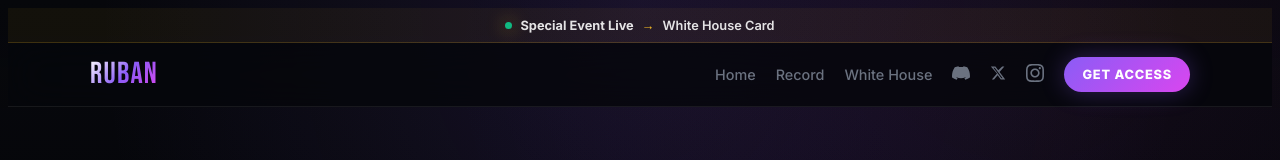
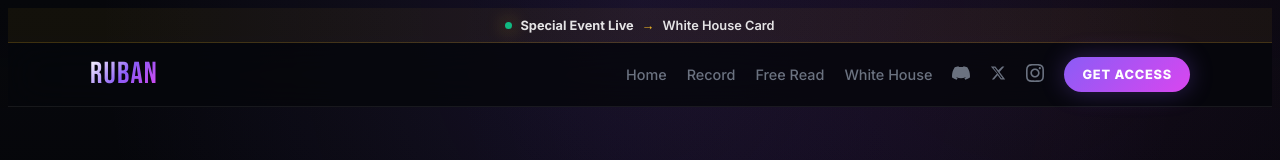
Before and after one commit to hi22609/UFC-Ruban, a Next.js app in the folder ruban-frontend/: page / in a window 1280 px wide. Shown: the top 160 px of the page. Built offline with nearby package versions, Linux system fonts and the light colour scheme.

Commit message:
Add free read to public nav

```diff
--- a/ruban-frontend/app/layout.tsx
+++ b/ruban-frontend/app/layout.tsx
@@ -72,6 +72,9 @@ export default function RootLayout({ children }: { children: React.ReactNode })
               <Link href="/track-record" className="nav-link">
                 Record
               </Link>
+              <Link href="/#free-pick" className="nav-link">
+                Free Read
+              </Link>
               <Link href="/whitehouse" className="nav-link">
                 White House
               </Link>
@@ -131,6 +134,9 @@ export default function RootLayout({ children }: { children: React.ReactNode })
                 <Link href="/track-record" style={{ color: 'var(--muted)' }}>
                   Record
                 </Link>
+                <Link href="/#free-pick" style={{ color: 'var(--muted)' }}>
+                  Free Read
+                </Link>
                 <Link href="/whitehouse" style={{ color: 'var(--muted)' }}>
                   White House
                 </Link>
```
